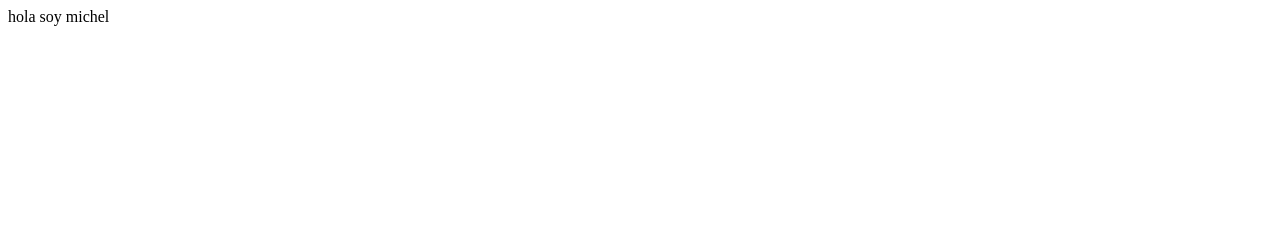
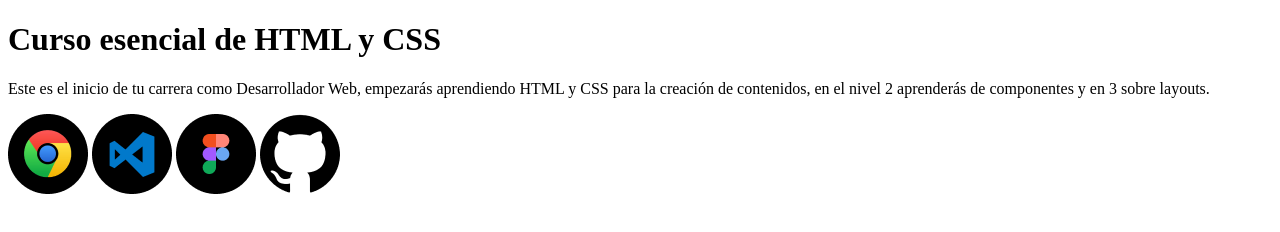
Before and after one commit to Michel-22/curso-html-css, a plain HTML site: page index.html in a window 1280 px wide. Drawn offline with Linux system fonts and the light colour scheme.

Commit message:
Se agregaron imágenes de SETUP

```diff
--- a/index.html
+++ b/index.html
@@ -1,13 +1,29 @@
 <!DOCTYPE html>
 <html lang="en">
-<head>
-    <meta charset="UTF-8">
-    <meta http-equiv="X-UA-Compatible" content="IE=edge">
-    <meta name="viewport" content="width=device-width, initial-scale=1.0">
-    <title>Document</title>
-</head>
-<body>
-    hola soy michel
-
-</body>
+  <head>
+    <meta charset="UTF-8" />
+    <meta http-equiv="X-UA-Compatible" content="IE=edge" />
+    <meta name="viewport" content="width=device-width, initial-scale=1.0" />
+    <title>Blog de Michel</title>
+  </head>
+  <body>
+    <h1>Curso esencial de HTML y CSS</h1>
+    <p>
+      Este es el inicio de tu carrera como Desarrollador Web, empezarás
+      aprendiendo HTML y CSS para la creación de contenidos, en el nivel 2
+      aprenderás de componentes y en 3 sobre layouts.
+    </p>
+    <img
+      src="IMG/google-chrome.png"
+      alt="Logo de Google Chrome"
+      title="Logo de Google Chrome"
+    />
+    <img
+      src="IMG/visual-studio-code.png"
+      alt="Logo de Visual Studio"
+      title="Logo de Visual Studio"
+    />
+    <img src="IMG/figma.png" alt="Logo de Figma" title="Logo de Figma" />
+    <img src="IMG/github.png" alt="Logo de GitHub" title="Logo de GitHub" />
+  </body>
 </html>
```
Also changed, not shown: img/figma.png (added), img/github.png (added), img/google-chrome.png (added), img/google.png (added), img/visual-studio-code.png (added), img/vs.png (added).
